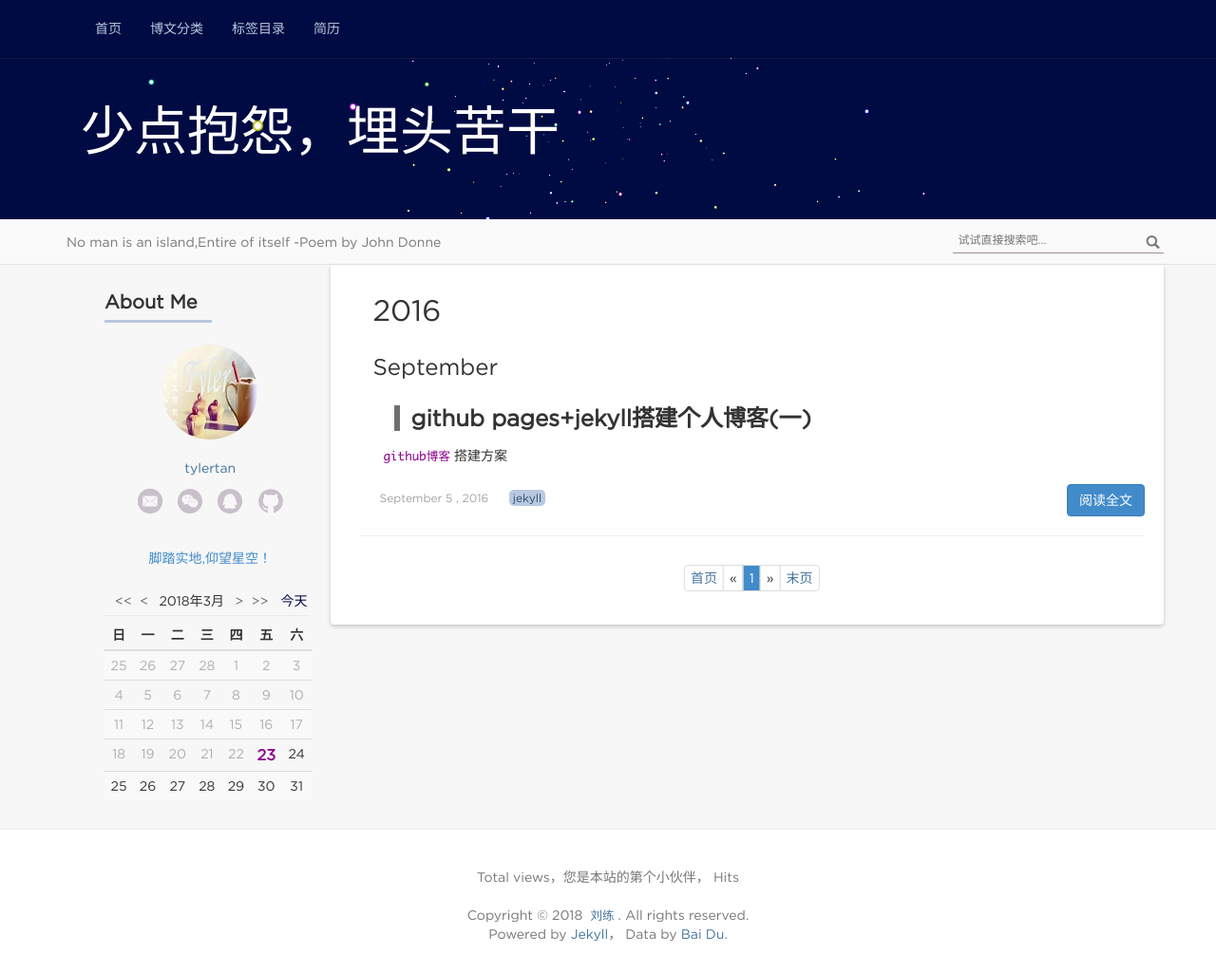
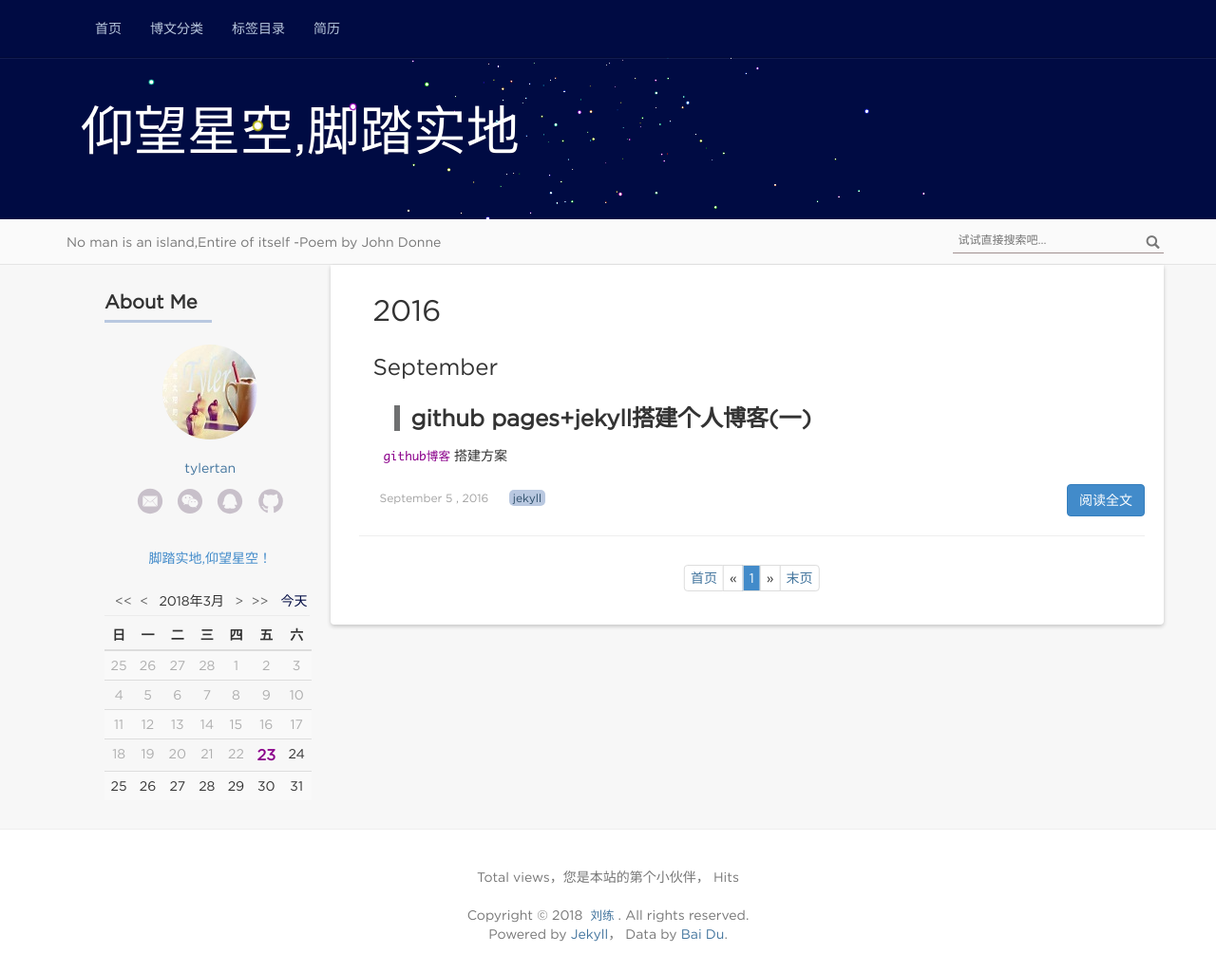
Before and after one commit to hanbingtan/hanbingtan.github.io, a Jekyll site: the page built from index.html, in a window 1280 px wide and 1024 px high. Shown: the whole window at 95% size. Built offline with Jekyll 4.4.1, drawn with Linux system fonts in a browser that asks for light colours; nearby versions of some CDN libraries; the list of posts is cut into pages by our own code; comment, search, counter and statistics services are not loaded.

Commit message:
Update _config.yml

```diff
--- a/_config.yml
+++ b/_config.yml
@@ -7,7 +7,7 @@ resume_site:
 github: https://github.com/hanbingtan/
 baseurl: ""  #根目录
 description: 找工作/科研/锻炼
-motto: 少点抱怨，埋头苦干
+motto: 仰望星空,脚踏实地
 banner: No man is an island,Entire of itself -Poem by John Donne
 #permalink: /:categories/:year/:month/:day/:title/
 permalink: /:year/:month/:day/:title/
```
